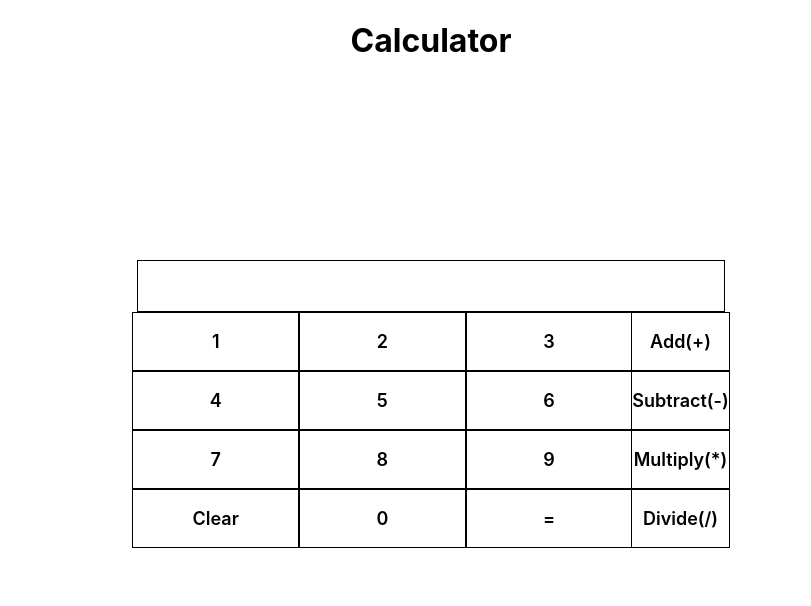
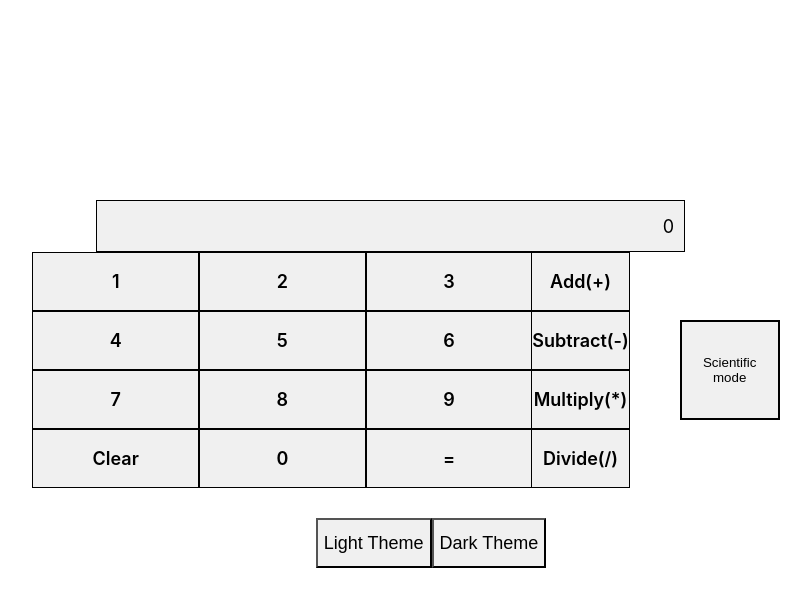
Before and after one commit to harsharay/calculator, a React (Create React App) app: page / in a window 1280 px wide. Shown: the top 606 px of the page, without its empty margins (209-1020 px from the left). Built offline with nearby package versions, Linux system fonts and the light colour scheme.

Commit message:
Final working version

```diff
--- a/src/App.css
+++ b/src/App.css
@@ -1,38 +1,13 @@
 .App {
   text-align: center;
+  height: 100vh;
 }
 
-.App-logo {
-  height: 40vmin;
-  pointer-events: none;
+
+.lightBackground {
+  background-color: #fff;
 }
 
-@media (prefers-reduced-motion: no-preference) {
-  .App-logo {
-    animation: App-logo-spin infinite 20s linear;
-  }
+.darkBackground {
+  background-color: #000;
 }
-
-.App-header {
-  background-color: #282c34;
-  min-height: 100vh;
-  display: flex;
-  flex-direction: column;
-  align-items: center;
-  justify-content: center;
-  font-size: calc(10px + 2vmin);
-  color: white;
-}
-
-.App-link {
-  color: #61dafb;
-}
-
-@keyframes App-logo-spin {
-  from {
-    transform: rotate(0deg);
-  }
-  to {
-    transform: rotate(360deg);
-  }
-}
--- a/src/App.js
+++ b/src/App.js
@@ -1,11 +1,18 @@
+import React, { useState } from "react"
 import Calculator from "./Components/Calculator/Calculator"
 import './App.css';
 
 function App() {
+
+  const [lightDark, setLightDark] = useState(true)
+
+  const getLightDarkThemeData = value => {
+    setLightDark(value)
+  }
+
   return (
-    <div className="App">
-      <h1>Calculator</h1>
-      <Calculator />
+    <div className={ `${lightDark ? 'lightBackground' : 'darkBackground'} App` }>
+      <Calculator getLightDarkThemeData={getLightDarkThemeData}/>
     </div>
   );
 }
--- a/src/Components/Calculator/Calculator.css
+++ b/src/Components/Calculator/Calculator.css
@@ -2,13 +2,13 @@
     display: flex;
     flex-direction: column;
     justify-content: center;
-    align-items: center;
+    /* align-items: center; */
     margin-top: 200px;
     font-size: large;
 }
 
 .calculatorOutput {
-    width: 566px;
+    width: 567px;
     height: 50px;
     border: 1px solid black;
     display: flex;
@@ -16,6 +16,12 @@
     align-items: center;
     font-size: large;
     padding: 0 10px;
+    margin-left: 255px;
+}
+
+.darkOutput {
+    color: white;
+    border: 1px solid white;
 }
 
 .calculatorKeypad {
@@ -35,3 +41,29 @@
 .calculatorOperationsButton {
     margin-left: -1px;
 }
+
+.scientificModeButton {
+    width: 100px;
+    height: 100px;
+    border: 2px solid black;
+    outline: none;
+    background-color: white;
+    margin: 50px;
+    cursor: pointer;
+}
+
+.lightDark {
+    height: 50px;
+    font-size: large;
+    margin-top: 30px;
+    /* margin-left: -10px; */
+}
+
+.lightMode {
+    background-color: #f0f0f0;
+}
+
+.darkMode {
+    background-color: #666;
+    color: #fff;
+}
--- a/src/Components/Calculator/Calculator.js
+++ b/src/Components/Calculator/Calculator.js
@@ -3,14 +3,15 @@ import KeypadComponent from "../KeypadComponent/KeypadComponent"
 
 import "./Calculator.css"
 
-const Calculator = () => {
+const Calculator = ({ getLightDarkThemeData }) => {
 
     const [numbers, setNumbers] = useState([])
     const [first, setFirst] = useState("")
     const [second, setSecond] = useState("")
     const [currentOperator, setCurrentOperator] = useState("")
-    const [result, setResult] = useState("")
-
+    const [scientificButtonClicked, setScientificButtonClicked] = useState(false)
+    const [positiveOrNegative, setPositiveOrNegative] = useState(true) //true is for positive
+    const [lightDark, setLightDark] = useState(true) //true implies light mode
 
     useEffect(() => {
         for(let i=1; i<10; i++) {
@@ -22,14 +23,21 @@ const Calculator = () => {
         if(element === "+" || element === "-" || element ==="*" || element === "/") {
             if(first && second) {
                 // eslint-disable-next-line no-eval
-                setResult(eval(first+currentOperator+second))
-                // eslint-disable-next-line no-eval
                 setFirst(eval(first+currentOperator+second))
                 setSecond("")
                 setCurrentOperator(element)
             } else {
                 setCurrentOperator(element)
             }
+        } else if(element === "="){
+            // eslint-disable-next-line no-eval
+            setFirst(eval(first+currentOperator+second))
+            setSecond("")
+            setCurrentOperator("")
+        } else if(element === "Clear"){
+            setFirst("")
+            setSecond("")
+            setCurrentOperator("")
         } else {
             if(currentOperator) {
                 setSecond(prev => prev+element)
@@ -39,29 +47,91 @@ const Calculator = () => {
         }
     }
 
+    const handleScientificButtonClick = () => {
+        setScientificButtonClicked(!scientificButtonClicked)
+    }
+
+    const handleSpecialButttonClick = e => {
+        let { value } = e.target
+        if(value === "sign") {
+            if(positiveOrNegative) {
+                if(currentOperator) {
+                    setSecond(prev => prev*-1)
+                } else {
+                    setFirst(prev => prev*-1)
+                }
+            } else {
+                if(currentOperator) {
+                    setSecond(prev => prev*1)
+                } else {
+                    setFirst(prev => prev*1)
+                }
+            }
+        } else if(value === "square") {
+            if(second) {
+                setSecond(prev => prev * prev)
+                setFirst("")
+                setCurrentOperator("")
+            } else {
+                setFirst(prev => prev * prev)
+                setSecond("")
+                setCurrentOperator("")
+            }
+        } else if(value === "squareRoot") {
+            setFirst(prev => Math.sqrt(prev))
+        }
+    }
+
+    const handleLightDarkToggle = e => {
+        let { value } = e.target
+
+        if(value === "lightTheme") {
+            setLightDark(true)
+            getLightDarkThemeData(true)
+        } else {
+            setLightDark(false)
+            getLightDarkThemeData(false)
+        }
+
+    }
+
 
     return (
         <div className="calculatorMainBlock">
-            <div className="calculatorOutput" >
-                {result || second || first}
+            <div className={ `${lightDark ? 'lightMode' : 'darkMode'} calculatorOutput` } >
+                {second || first || 0}
             </div>
             <div className="calculatorKeypad">
                 <div className="calculatorNumbers">
                     { numbers.map((number, index) => {
                         return (
-                            <KeypadComponent number={number} value={number} key={index} addingToNumberStack={addingToNumberStack}/>
+                            <KeypadComponent number={number} value={number} key={index} addingToNumberStack={addingToNumberStack} lightDark={lightDark}/>
                         )
                     }) }
-                    <KeypadComponent number={"Clear"} value={"Clear"} addingToNumberStack={addingToNumberStack}/>
-                    <KeypadComponent number={0}  value={0} addingToNumberStack={addingToNumberStack}/>
-                    <KeypadComponent number={"="} value={"="} addingToNumberStack={addingToNumberStack}/>
+                    <KeypadComponent number={"Clear"} value={"Clear"} addingToNumberStack={addingToNumberStack} lightDark={lightDark}/>
+                    <KeypadComponent number={0}  value={0} addingToNumberStack={addingToNumberStack} lightDark={lightDark}/>
+                    <KeypadComponent number={"="} value={"="} addingToNumberStack={addingToNumberStack} lightDark={lightDark}/>
                 </div>
                 <div className="calculatorOperationsButton">
-                    <KeypadComponent number={"Add(+)"} value={"+"} addingToNumberStack={addingToNumberStack}/>
-                    <KeypadComponent number={"Subtract(-)"} value={"-"} addingToNumberStack={addingToNumberStack}/>
-                    <KeypadComponent number={"Multiply(*)"} value={"*"} addingToNumberStack={addingToNumberStack}/>
-                    <KeypadComponent number={"Divide(/)"} value={"/"} addingToNumberStack={addingToNumberStack}/>
+                    <KeypadComponent number={"Add(+)"} value={"+"} addingToNumberStack={addingToNumberStack} lightDark={lightDark}/>
+                    <KeypadComponent number={"Subtract(-)"} value={"-"} addingToNumberStack={addingToNumberStack} lightDark={lightDark}/>
+                    <KeypadComponent number={"Multiply(*)"} value={"*"} addingToNumberStack={addingToNumberStack} lightDark={lightDark}/>
+                    <KeypadComponent number={"Divide(/)"} value={"/"} addingToNumberStack={addingToNumberStack} lightDark={lightDark}/>
                 </div>
+                <div>
+                    <button className={ `${lightDark ? 'lightMode' : 'darkMode'} scientificModeButton` } onClick={handleScientificButtonClick}>Scientific mode</button>
+                    { scientificButtonClicked &&
+                        <div>
+                            <button className={ `${lightDark ? 'lightMode' : 'darkMode'} specialButtons` } onClick={handleSpecialButttonClick} value="sign">Sign</button>
+                            <button className={ `${lightDark ? 'lightMode' : 'darkMode'} specialButtons` } onClick={handleSpecialButttonClick} value="square">Square</button>
+                            <button className={ `${lightDark ? 'lightMode' : 'darkMode'} specialButtons` } onClick={handleSpecialButttonClick} value="squareRoot">Square Root</button>
+                        </div>
+                    }
+                </div>
+            </div>
+            <div>
+                <button className={ `${lightDark ? 'lightMode' : 'darkMode'} lightDark` } onClick={handleLightDarkToggle} value="lightTheme">Light Theme</button>
+                <button className={ `${lightDark ? 'lightMode' : 'darkMode'} lightDark` } onClick={handleLightDarkToggle} value="darkTheme">Dark Theme</button>
             </div>
         </div>
     )
--- a/src/Components/KeypadComponent/KeypadComponent.css
+++ b/src/Components/KeypadComponent/KeypadComponent.css
@@ -5,3 +5,12 @@
     cursor: pointer;
     font-weight: 600;
 }
+
+.lightMode {
+    background-color: #f0f0f0;
+}
+
+.darkMode {
+    background-color: #666;
+    color: #fff;
+}
--- a/src/Components/KeypadComponent/KeypadComponent.js
+++ b/src/Components/KeypadComponent/KeypadComponent.js
@@ -2,7 +2,7 @@ import React, { useState } from "react"
 
 import "./KeypadComponent.css"
 
-const KeypadComponent = ({ number, value, addingToNumberStack }) => {
+const KeypadComponent = ({ number, value, addingToNumberStack, lightDark }) => {
 
 
     const handleButtonClick = num => {
@@ -11,7 +11,7 @@ const KeypadComponent = ({ number, value, addingToNumberStack }) => {
     }
 
     return (
-        <div className="keypadComponentStyle" onClick={() => handleButtonClick(value)}>
+        <div className={ `${lightDark ? 'lightMode' : 'darkMode'} keypadComponentStyle` } onClick={() => handleButtonClick(value)}>
             <p>{number}</p>
         </div>
     )
```
Also changed, not shown: 1 other file (tests, documents, lock files or other folders).
